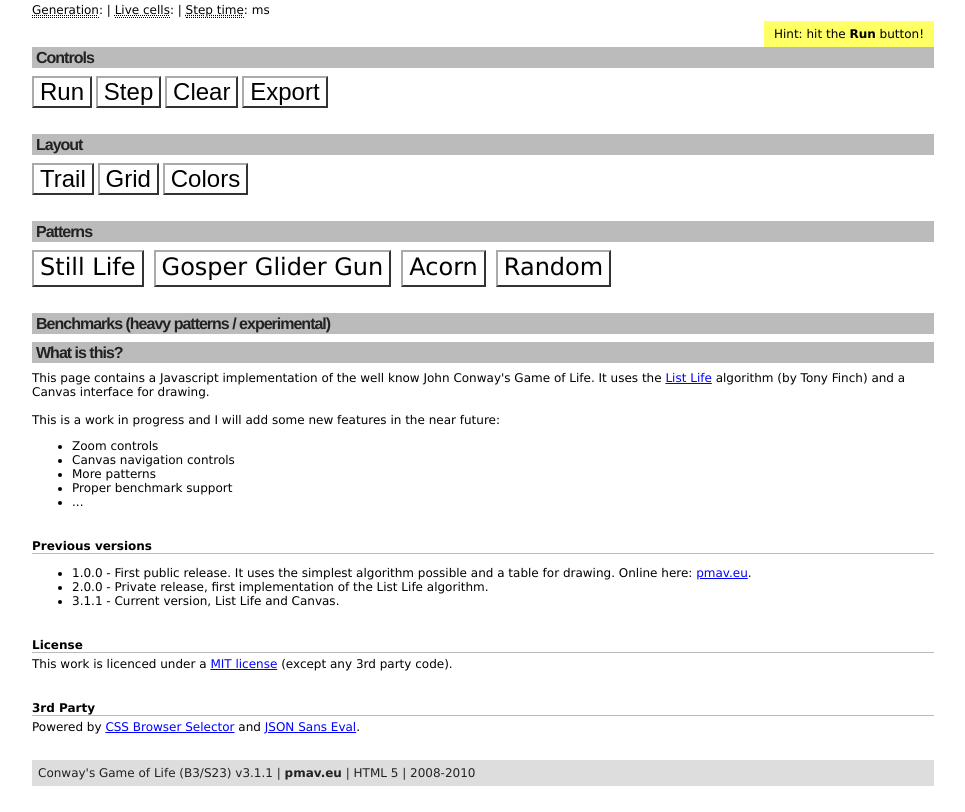
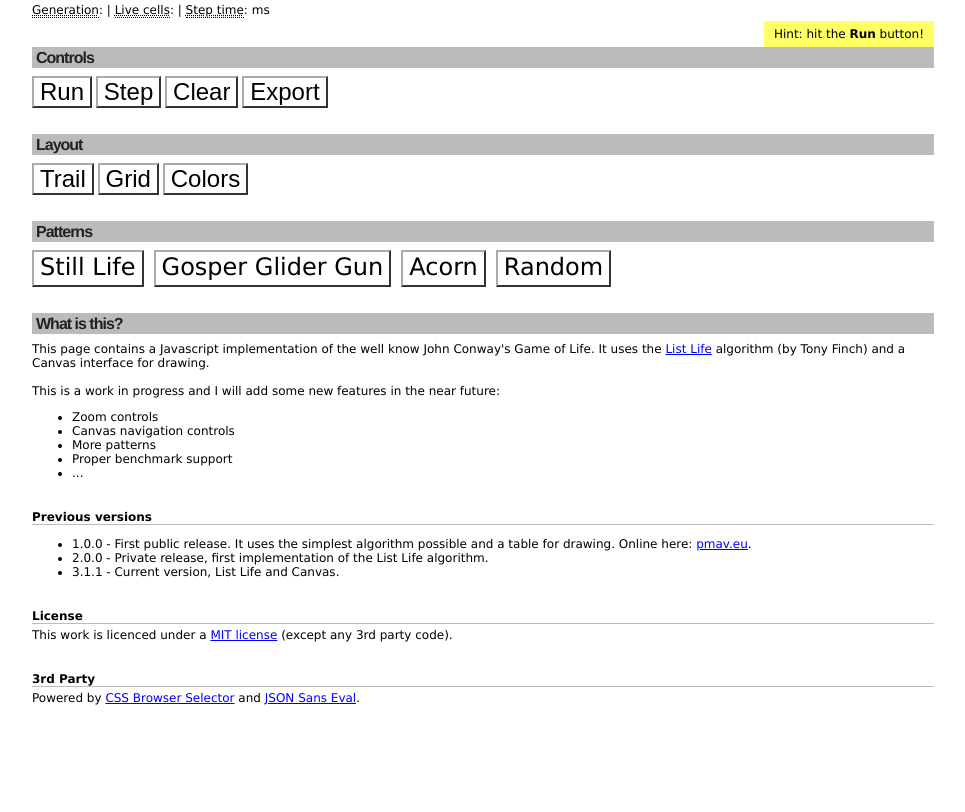
Before and after one commit to ehobby/447-tests, a plain HTML site: page index.html in a window 1280 px wide. Shown: the part 534-1346 px from the top of the page, without its empty margins (157-1122 px from the left). After the commit the page ends 1265 px from the top, so only its background shows below. Drawn offline with Linux system fonts and the light colour scheme; a script that the page names is missing.

Commit message:
Update index.html

```diff
--- a/index.html
+++ b/index.html
@@ -61,9 +61,6 @@
       </div>
 
       <div class="box patterns">
-        <div class="subtitle">Benchmarks (heavy patterns / experimental)</div>
-
-      <div class="box patterns">
         <div class="subtitle">What is this?</div>
         This page contains a Javascript implementation of the well know John Conway's Game of Life. It uses the <a href="http://dotat.at/prog/life/life.html" title="Tony Finch's List Life Algorithm">List Life</a> algorithm (by Tony Finch) and a Canvas interface for drawing.
         <br /><br />
@@ -92,10 +89,6 @@
         <div class="cl">&nbsp;</div>
       </div>
 
-
-      <div id="footer">
-        Conway's Game of Life (B3/S23) v3.1.1 | <a href="http://pmav.eu">pmav.eu</a> | HTML 5 | 2008-2010
-      </div>
     </div>
 
     <a href="https://github.com/pmav/game-of-life"><img style="position: absolute; top: 0; right: 0; border: 0;" src="https://camo.githubusercontent.com/38ef81f8aca64bb9a64448d0d70f1308ef5341ab/68747470733a2f2f73332e616d617a6f6e6177732e636f6d2f6769746875622f726962626f6e732f666f726b6d655f72696768745f6461726b626c75655f3132313632312e706e67" alt="Fork me on GitHub" data-canonical-src="https://s3.amazonaws.com/github/ribbons/forkme_right_darkblue_121621.png"></a>
```
